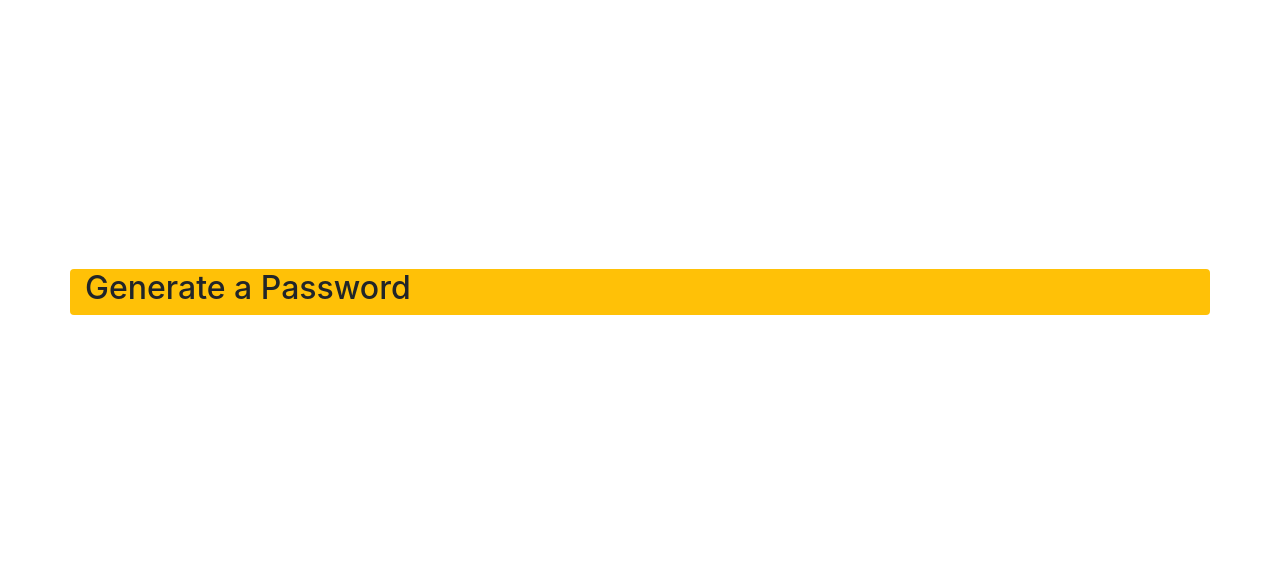
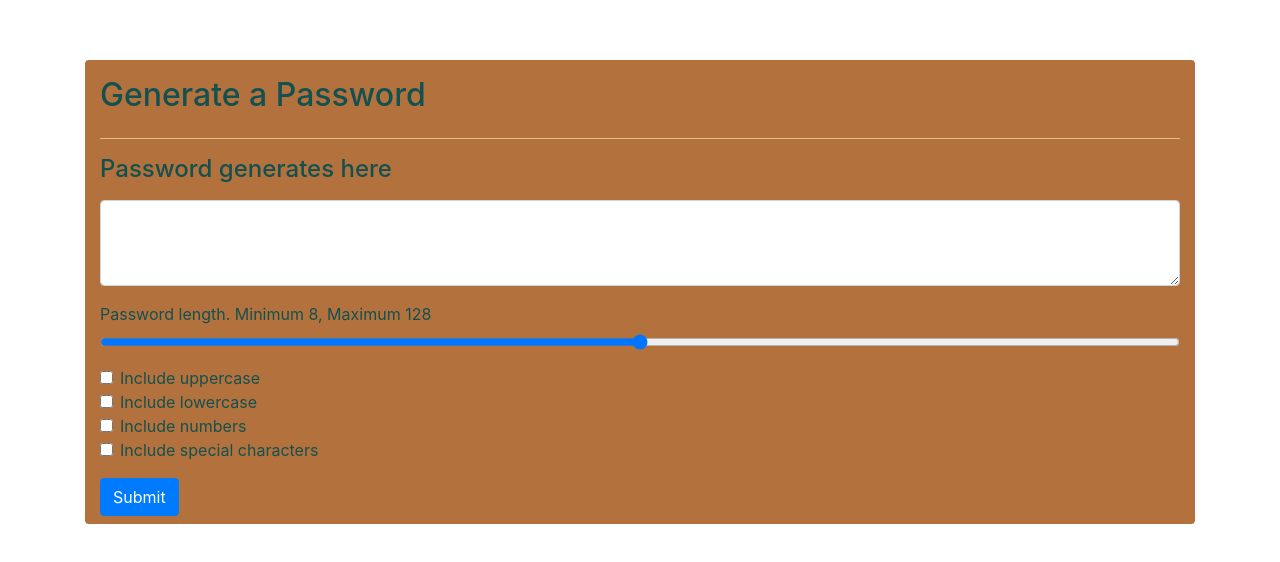
Before and after one commit to Settc/password-generator, a plain HTML site: page index.html in a window 1280 px wide. Shown: the part 108-670 px from the top of the page. Drawn offline with nearby package versions, Linux system fonts and the light colour scheme.

Commit message:
Add form with range and checkboxes along with appropriate styling

```diff
--- a/assets/style.css
+++ b/assets/style.css
@@ -2,3 +2,12 @@ body {
     min-height: 100vh;
     margin: 0;
 }
+
+.nested-container {
+    background: #B3723D;
+    color: #135050;
+}
+
+hr {
+    background: #FFD582;
+}
--- a/index.html
+++ b/index.html
@@ -9,16 +9,62 @@
 </head>
 <body class="d-flex justify-content-center align-items-center">
 
-    <!-- <div class="d-flex justify-content-center align-items-center parent-container"> -->
-        <div class="container bg-warning rounded">
-            <div class="row">
+    <div class="container">
+        <div class="container rounded nested-container">
+            <div class="row pt-3">
                 <div class="col-6">
                     <h2>Generate a Password</h2>
                 </div>
             </div>
+            <div class="row">
+                <div class="col">
+                    <hr>
+                </div>
+            </div>
+            <div class="row">
+                <div class="col">
+                    <form class="mb-2">
+                        <div class="form-group">
+                            <label for="exampleFormControlTextarea1">
+                                <h4>Password generates here</h4>
+                            </label>
+                            <textarea class="form-control" id="exampleFormControlTextarea1" rows="3"></textarea>
+                          </div>
+                          <form>
+                            <div class="form-group">
+                              <label for="formControlRange">Password length. Minimum 8, Maximum 128</label>
+                              <input type="range" class="form-control-range" id="formControlRange">
+                            </div>
+                            <div class="form-check">
+                                <input class="form-check-input" type="checkbox" value="" id="defaultCheck1">
+                                <label class="form-check-label" for="defaultCheck1">
+                                  Include uppercase
+                                </label>
+                              </div>
+                              <div class="form-check">
+                                <input class="form-check-input" type="checkbox" value="" id="defaultCheck1">
+                                <label class="form-check-label" for="defaultCheck1">
+                                  Include lowercase
+                                </label>
+                              </div>
+                              <div class="form-check">
+                                <input class="form-check-input" type="checkbox" value="" id="defaultCheck1">
+                                <label class="form-check-label" for="defaultCheck1">
+                                  Include numbers
+                                </label>
+                              </div>
+                            <div class="form-group form-check">
+                              <input type="checkbox" class="form-check-input" id="exampleCheck1">
+                              <label class="form-check-label" for="exampleCheck1">Include special characters</label>
+                            </div>
+                            <button type="submit" class="btn btn-primary">Submit</button>
+                          </form>
+                    </div>
+                </div>
+            </div>
+
         </div>
 
-    </div>
 
 
     <script src="https://code.jquery.com/jquery-3.5.1.slim.min.js" integrity="sha384-DfXdz2htPH0lsSSs5nCTpuj/zy4C+OGpamoFVy38MVBnE+IbbVYUew+OrCXaRkfj" crossorigin="anonymous"></script>
```
